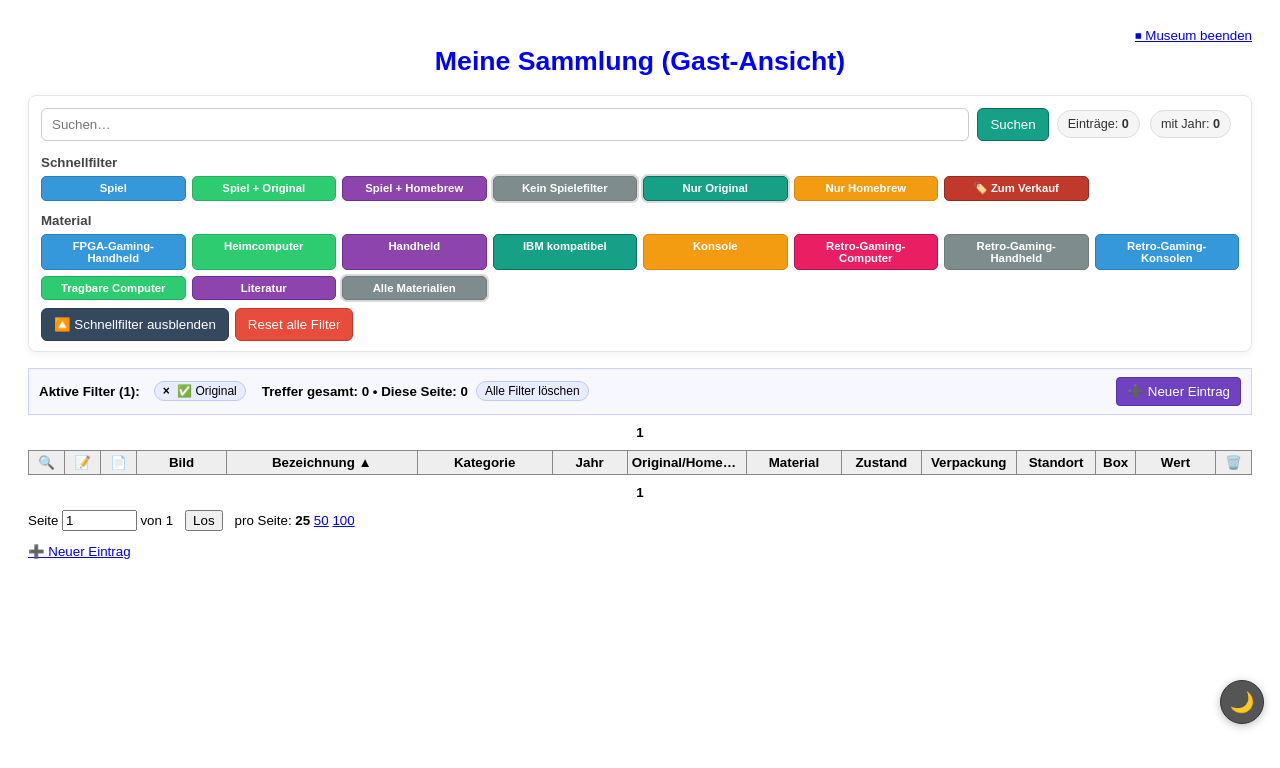
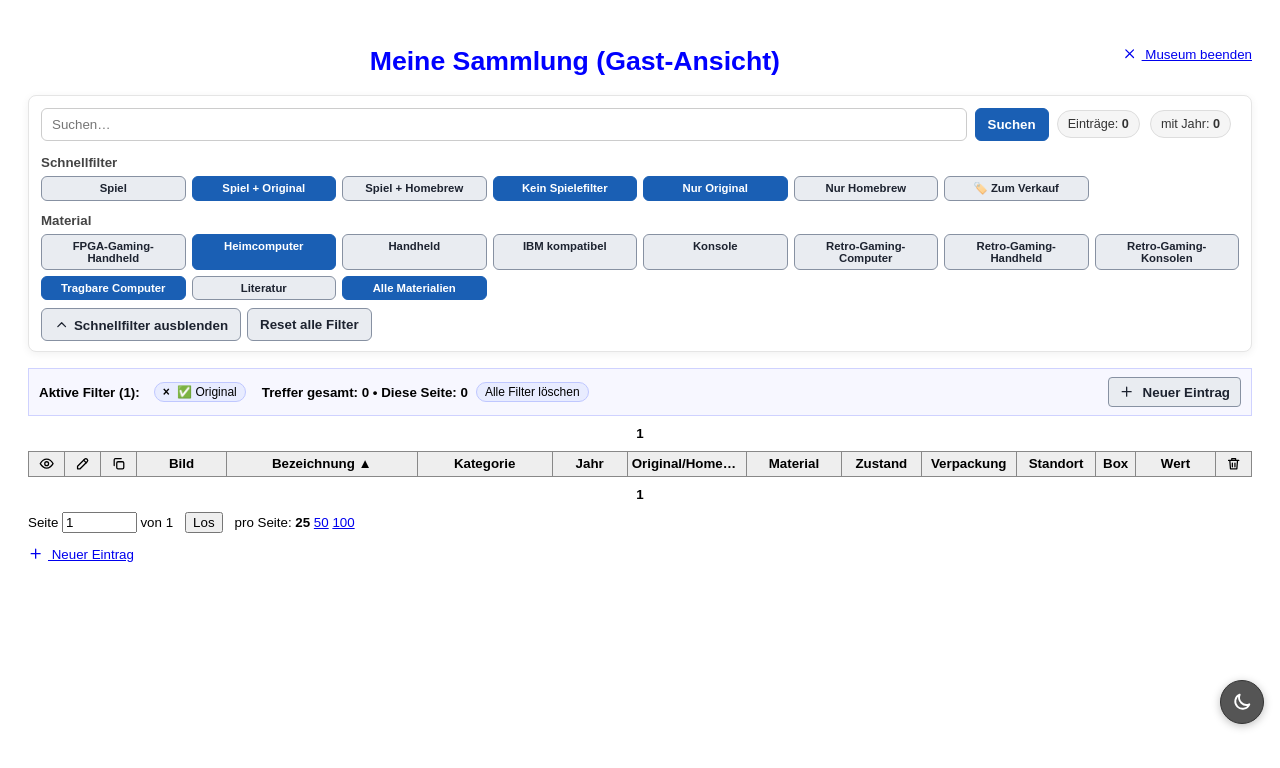
Before and after one commit to Jungsis-Corner/sammlungsdatenbank, a PHP site: page /sammlung/index.php?museum=1&oh=Original&page=1 in a window 1280 px wide. Shown: the top 768 px of the page. Run offline with PHP 8.4, Linux system fonts and the light colour scheme; the visitor is signed in with stand-in values (Sample User, id 1); tables that the repository leaves empty hold one stand-in row (values such as "Sample post"); lists and menus that the app fills with data are empty.

Commit message:
Phase 5a: Design-Fundament (base.css mit Tokens, einheitliche Knöpfe, Fokus, Touch), SVG-Icons statt Emoji, Seitengerüst (Skip-Link, main, Titel)
Co-Authored-By: Claude Sonnet 5.5 <noreply@anthropic.com>

```diff
--- /dev/null
+++ b/assets/base.css
@@ -0,0 +1,191 @@
+/* =========================================================
+   base.css – Design-Fundament (Phase 5a, U1–U4, U21)
+   Wird auf jeder Seite NACH app.css/admin.css und nach dem Inline-<style>
+   eingebunden und vereinheitlicht dort Knöpfe, Fokus und Touch-Flächen.
+   Hell/Dunkel über html[data-theme="dark"] (gesetzt von theme-toggle.js).
+   ========================================================= */
+
+/* ---------- U1: Design-Tokens ---------- */
+:root{
+  /* Farben (hell) */
+  --bg:#ffffff;
+  --surface:#ffffff;
+  --surface-2:#f5f6f8;
+  --text:#1d2330;
+  --muted:#5b6475;
+  --border:#8791a2;
+  --primary:#1a5fb4;
+  --primary-hover:#154c92;
+  --on-primary:#ffffff;
+  --danger:#b3261e;
+  --danger-hover:#8f1d17;
+  --on-danger:#ffffff;
+  --neutral:#e9ecf1;
+  --neutral-hover:#dde1e8;
+  --on-neutral:#1d2330;
+  --focus:#1a5fb4;
+
+  /* Abstände */
+  --s1:4px; --s2:8px; --s3:12px; --s4:16px; --s5:24px; --s6:32px;
+  /* Radien, Schatten */
+  --r-sm:6px; --r-md:10px;
+  --shadow-1:0 1px 3px rgba(0,0,0,.12);
+  --shadow-2:0 2px 8px rgba(0,0,0,.16);
+  /* Schrift */
+  --fs-sm:14px; --fs-base:16px; --fs-lg:20px; --fs-xl:28px;
+  /* Touch-Zielhöhe */
+  --tap:44px;
+}
+html[data-theme="dark"]{
+  --bg:#121418;
+  --surface:#1c1f26;
+  --surface-2:#242830;
+  --text:#e6e8ec;
+  --muted:#a3abba;
+  --border:#6b7482;
+  --primary:#2f6fdc;
+  --primary-hover:#4a84e8;
+  --on-primary:#ffffff;
+  --danger:#c93c34;
+  --danger-hover:#e0524a;
+  --on-danger:#ffffff;
+  --neutral:#2d333d;
+  --neutral-hover:#3a414d;
+  --on-neutral:#e6e8ec;
+  --focus:#7aa7ff;
+  --shadow-1:0 1px 3px rgba(0,0,0,.5);
+  --shadow-2:0 2px 8px rgba(0,0,0,.6);
+}
+/* Seitenhintergrund und Text aus den Tokens (ersetzt die festen #121212/#e8e8e8 in app.css/admin.css) */
+html[data-theme="dark"], html[data-theme="dark"] body{
+  background:var(--bg) !important;
+  color:var(--text) !important;
+}
+
+/* ---------- U2: Knöpfe – eine Hauptfarbe, neutrale Zweitknöpfe, Rot nur zum Löschen ---------- */
+/* Gemeinsame Form aller Knopfklassen (alte Klassen bleiben gültig, damit keine Seite umgebaut werden muss) */
+html body :is(.btn,.btn-back,.btn-edit,.btn-nav,.btn-wrap,.btn-search,.btn-new,.btn-reset,.btn-stat,.filter-toggle-btn,
+              .btn-blue,.btn-green,.btn-purple,.btn-teal,.btn-orange,.btn-pink,.btn-gray,.btn-red,.btn-indigo,
+              .back,.save,.nav,.new,.dup,.dupplus,.igdb,.view,.delete,.back-to-top,
+              .searchbox button){
+  background:var(--neutral);
+  color:var(--on-neutral);
+  border:1px solid var(--border);
+  border-radius:var(--r-sm);
+  text-decoration:none;
+  font-weight:600;
+  filter:none;
+}
+/* Hauptaktion */
+html body :is(.save,.btn-edit,.btn-search,.btn-green,.searchbox button,
+              .form-container input[type="submit"],.form-container button[type="submit"],
+              .admin-inline-form input[type="submit"],.admin-inline-form button[type="submit"],
+              .btn-filter.active){
+  background:var(--primary);
+  color:var(--on-primary);
+  border-color:var(--primary);
+}
+/* Löschen */
+html body :is(.delete,.btn-red,.btn-reset){
+  background:var(--danger);
+  color:var(--on-danger);
+  border-color:var(--danger);
+}
+/* „Zurücksetzen“ ist keine Löschaktion */
+html body .btn-reset{ background:var(--neutral); color:var(--on-neutral); border-color:var(--border); }
+html body .filter-summary .btn-new{ background:var(--neutral); color:var(--on-neutral); border-color:var(--border); }
+/* Filterknöpfe der Liste: neutral, aktiv = Hauptfarbe (statt acht Regenbogenfarben) */
+html body .btn-filter{
+  background:var(--neutral);
+  color:var(--on-neutral);
+  border:1px solid var(--border);
+  border-radius:var(--r-sm);
+}
+html body .btn-filter.active{
+  background:var(--primary);
+  color:var(--on-primary);
+  border-color:var(--primary);
+  outline:0;
+}
+/* Umschalter für Hell/Dunkel */
+html body .theme-toggle{
+  background:var(--neutral) !important;
+  color:var(--on-neutral) !important;
+  border-color:var(--border) !important;
+}
+
+/* Hover/Aktiv nur mit Maus, Deaktiviert immer gedämpft */
+@media (hover:hover){
+  html body :is(.btn,.btn-back,.btn-edit,.btn-nav,.btn-wrap,.btn-search,.btn-new,.btn-reset,.btn-stat,.filter-toggle-btn,
+                .btn-blue,.btn-gray,.btn-indigo,.btn-purple,.btn-teal,.btn-orange,.btn-pink,
+                .back,.nav,.new,.dup,.dupplus,.igdb,.view,.btn-filter,.back-to-top):hover{
+    background:var(--neutral-hover);
+    filter:none;
+  }
+  html body :is(.save,.btn-edit,.btn-search,.btn-green,.searchbox button,.btn-filter.active,
+                .form-container input[type="submit"],.admin-inline-form input[type="submit"],
+                .form-container button[type="submit"],.admin-inline-form button[type="submit"]):hover{
+    background:var(--primary-hover);
+    filter:none;
+  }
+  html body :is(.delete,.btn-red):hover{ background:var(--danger-hover); filter:none; }
+}
+
+/* ---------- Fokus: gut sichtbar für Tastatur (nicht für Mausklicks) ---------- */
+:focus-visible{
+  outline:3px solid var(--focus);
+  outline-offset:2px;
+}
+.btn:focus,.btn-filter:focus{ outline:0; }
+.btn:focus-visible,.btn-filter:focus-visible{ outline:3px solid var(--focus); outline-offset:2px; }
+
+/* ---------- U21: Touch ---------- */
+a, button, input, select, textarea, summary, label{ touch-action:manipulation; }
+html{ -webkit-tap-highlight-color:rgba(26,95,180,.15); }
+@media (pointer:coarse){
+  html body :is(.btn,.btn-back,.btn-edit,.btn-search,.btn-new,.btn-reset,.btn-stat,.filter-toggle-btn,.btn-filter,
+                .back,.save,.nav,.new,.dup,.dupplus,.igdb,.view,.delete,.searchbox button,
+                .pagination a,.date-clear-btn,.toolbar-form button){
+    min-height:var(--tap);
+    display:inline-flex;
+    align-items:center;
+    justify-content:center;
+    gap:var(--s2);
+  }
+  html body .btn-filter{ display:flex; }
+  /* Eingabefelder: mindestens 16 px (kein Zoom auf dem iPhone) und 44 px hoch */
+  input[type="text"],input[type="search"],input[type="number"],input[type="date"],input[type="password"],
+  input[type="email"],input[type="url"],select,textarea{
+    font-size:16px;
+  }
+  input[type="text"],input[type="search"],input[type="number"],input[type="date"],input[type="password"],select{
+    min-height:var(--tap);
+  }
+}
+
+/* ---------- U4: Icons (Inline-SVG-Sprite, siehe inc_icons.php) ---------- */
+.ico{
+  width:1.15em; height:1.15em;
+  flex:0 0 auto;
+  vertical-align:-0.2em;
+  fill:none; stroke:currentColor; stroke-width:2; stroke-linecap:round; stroke-linejoin:round;
+}
+.ico-sprite{ position:absolute; width:0; height:0; overflow:hidden; }
+.ico{ margin-right:.35em; }
+.ico.ico-solo{ margin-right:0; }
+
+/* ---------- U5: Sprunglink zum Inhalt ---------- */
+.skip-link{
+  position:absolute; left:var(--s2); top:-100px; z-index:10000;
+  background:var(--primary); color:var(--on-primary);
+  padding:var(--s2) var(--s4); border-radius:var(--r-sm); text-decoration:none; font-weight:600;
+}
+.skip-link:focus{ top:var(--s2); }
+.sr-only{
+  position:absolute; width:1px; height:1px; padding:0; margin:-1px;
+  overflow:hidden; clip:rect(0,0,0,0); white-space:nowrap; border:0;
+}
+
+/* Schwebender Hell/Dunkel-Knopf: Icon zentrieren */
+.theme-toggle-floating{ display:inline-flex; align-items:center; justify-content:center; }
+.theme-toggle-floating .ico{ width:22px; height:22px; margin:0; }
--- a/assets/theme-toggle.js
+++ b/assets/theme-toggle.js
@@ -8,11 +8,20 @@
     return m ? decodeURIComponent(m[1]) : null;
   }
 
+  // Icons (Inline-SVG, feste Strings; kein Icon-Font)
+  var SVG_MOON = '<svg class="ico ico-solo" aria-hidden="true" focusable="false" viewBox="0 0 24 24"><path d="M20 14.5A8 8 0 0 1 9.5 4 8 8 0 1 0 20 14.5z"/></svg>';
+  var SVG_SUN  = '<svg class="ico ico-solo" aria-hidden="true" focusable="false" viewBox="0 0 24 24"><circle cx="12" cy="12" r="4"/><path d="M12 2v2M12 20v2M2 12h2M20 12h2M4.9 4.9l1.4 1.4M17.7 17.7l1.4 1.4M4.9 19.1l1.4-1.4M17.7 6.3l1.4-1.4"/></svg>';
+  var SVG_X    = '<svg class="ico ico-solo" aria-hidden="true" focusable="false" viewBox="0 0 24 24"><path d="M6 6l12 12M18 6 6 18"/></svg>';
+  function paintToggle(btn, theme){
+    btn.innerHTML = theme === 'dark' ? SVG_SUN : SVG_MOON;
+    btn.setAttribute('aria-label', theme === 'dark' ? 'Zum hellen Design wechseln' : 'Zum dunklen Design wechseln');
+  }
+
   function setTheme(theme){
     document.documentElement.setAttribute('data-theme', theme);
     document.cookie = 'theme=' + theme + ';path=/;max-age=' + (60*60*24*365) + ';SameSite=Lax';
     var btn = document.getElementById('themeToggle');
-    if (btn) btn.textContent = theme === 'dark' ? '☀️' : '🌙';
+    if (btn) paintToggle(btn, theme);
   }
 
   // Sofort ausfuehren (Script blockiert das Parsen, laeuft also vor dem CSS-Link,
@@ -44,7 +53,7 @@
       document.documentElement.appendChild(btn);
     }
     var current = document.documentElement.getAttribute('data-theme') === 'dark' ? 'dark' : 'light';
-    btn.textContent = current === 'dark' ? '☀️' : '🌙';
+    paintToggle(btn, current);
     btn.addEventListener('click', function(){
       var now = document.documentElement.getAttribute('data-theme') === 'dark' ? 'dark' : 'light';
       setTheme(now === 'dark' ? 'light' : 'dark');
@@ -64,7 +73,8 @@
       clearBtn.type = 'button';
       clearBtn.className = 'date-clear-btn';
       clearBtn.title = 'Datum leeren';
-      clearBtn.textContent = '✖';
+      clearBtn.innerHTML = SVG_X;
+      clearBtn.setAttribute('aria-label', 'Datum leeren');
       clearBtn.addEventListener('click', function(){
         inp.value = '';
         inp.dispatchEvent(new Event('input',  { bubbles: true }));
--- a/inc_head_admin.php
+++ b/inc_head_admin.php
@@ -1,8 +1,9 @@
 <meta charset="utf-8">
 <title><?= htmlspecialchars($page_title ?? 'Admin') ?></title>
 <meta name="viewport" content="width=device-width, initial-scale=1">
-<script src="/sammlung/assets/theme-toggle.js?v=4"></script>
+<script src="/sammlung/assets/theme-toggle.js?v=5"></script>
 <link rel="stylesheet" href="/sammlung/assets/admin.css?v=12">
+<link rel="stylesheet" href="/sammlung/assets/base.css?v=1">
 <?php include __DIR__ . '/inc_pwa_head.php'; ?>
 <?php if (function_exists('is_museum_mode') && is_museum_mode()): ?>
   <div class="museum-banner">
--- /dev/null
+++ b/inc_icons.php
@@ -0,0 +1,60 @@
+<?php
+/**
+ * Icon-Satz als Inline-SVG (Phase 5, U4). Kein Icon-Font, keine externe Bibliothek.
+ *
+ *   <?= icon('edit') ?> Bearbeiten        Icon mit sichtbarem Text daneben (Icon ist für Screenreader versteckt)
+ *   <?= icon('trash', 'Löschen') ?>        Icon allein: der zweite Parameter wird als unsichtbarer Text ergänzt
+ *
+ * Das Sprite mit allen Symbolen wird beim ersten Aufruf einmal in die Seite geschrieben.
+ */
+
+const ICON_PATHS = [
+    'search'   => '<circle cx="11" cy="11" r="7"/><path d="m20 20-3.5-3.5"/>',
+    'filter'   => '<path d="M3 5h18l-7 8v6l-4-2v-4z"/>',
+    'plus'     => '<path d="M12 5v14M5 12h14"/>',
+    'edit'     => '<path d="M4 20h4L19 9a2.8 2.8 0 0 0-4-4L4 16z"/><path d="m13.5 6.5 4 4"/>',
+    'trash'    => '<path d="M4 7h16M10 11v6M14 11v6M6 7l1 13h10l1-13M9 7V4h6v3"/>',
+    'back'     => '<path d="M19 12H5M11 6l-6 6 6 6"/>',
+    'forward'  => '<path d="M5 12h14M13 6l6 6-6 6"/>',
+    'moon'     => '<path d="M20 14.5A8 8 0 0 1 9.5 4 8 8 0 1 0 20 14.5z"/>',
+    'sun'      => '<circle cx="12" cy="12" r="4"/><path d="M12 2v2M12 20v2M2 12h2M20 12h2M4.9 4.9l1.4 1.4M17.7 17.7l1.4 1.4M4.9 19.1l1.4-1.4M17.7 6.3l1.4-1.4"/>',
+    'export'   => '<path d="M12 3v12M7 10l5 5 5-5M5 21h14"/>',
+    'stats'    => '<path d="M4 20V10M10 20V4M16 20v-7M22 20H2"/>',
+    'menu'     => '<path d="M4 6h16M4 12h16M4 18h16"/>',
+    'eye'      => '<path d="M2 12s4-7 10-7 10 7 10 7-4 7-10 7S2 12 2 12z"/><circle cx="12" cy="12" r="3"/>',
+    'copy'     => '<rect x="9" y="9" width="11" height="11" rx="2"/><path d="M5 15V6a2 2 0 0 1 2-2h9"/>',
+    'save'     => '<path d="M5 3h11l4 4v14H5z"/><path d="M8 3v6h8M8 21v-7h8v7"/>',
+    'close'    => '<path d="M6 6l12 12M18 6 6 18"/>',
+    'check'    => '<path d="m5 13 4 4L19 7"/>',
+    'settings' => '<circle cx="12" cy="12" r="3"/><path d="M12 2v3M12 19v3M2 12h3M19 12h3M4.9 4.9l2.1 2.1M17 17l2.1 2.1M4.9 19.1 7 17M17 7l2.1-2.1"/>',
+    'logout'   => '<path d="M9 21H5V3h4M16 17l5-5-5-5M21 12H9"/>',
+    'camera'   => '<path d="M4 8h3l2-3h6l2 3h3v11H4z"/><circle cx="12" cy="13" r="3.5"/>',
+    'flash'    => '<path d="M13 2 4 14h7l-1 8 9-12h-7z"/>',
+    'up'       => '<path d="M12 19V5M6 11l6-6 6 6"/>',
+    'chevron-down' => '<path d="m6 9 6 6 6-6"/>',
+    'chevron-up'   => '<path d="m6 15 6-6 6 6"/>',
+    'tag'      => '<path d="M3 12V3h9l9 9-9 9z"/><circle cx="7.5" cy="7.5" r="1.5"/>',
+    'cart'     => '<circle cx="9" cy="20" r="1.5"/><circle cx="18" cy="20" r="1.5"/><path d="M2 3h3l3 12h11l2-8H6"/>',
+];
+
+/** Gibt das Sprite genau einmal aus (beim ersten icon()-Aufruf). */
+function icon_sprite(): string {
+    static $done = false;
+    if ($done) return '';
+    $done = true;
+    $out = '<svg class="ico-sprite" aria-hidden="true" focusable="false" xmlns="http://www.w3.org/2000/svg">';
+    foreach (ICON_PATHS as $name => $paths) {
+        $out .= '<symbol id="i-' . $name . '" viewBox="0 0 24 24">' . $paths . '</symbol>';
+    }
+    return $out . '</svg>';
+}
+
+/** Ein Icon. $label: nur setzen, wenn neben dem Icon kein Text steht (wird für Screenreader ergänzt). */
+function icon(string $name, string $label = ''): string {
+    if (!isset(ICON_PATHS[$name])) return '';
+    $svg = '<svg class="ico' . ($label !== '' ? ' ico-solo' : '') . '" aria-hidden="true" focusable="false"><use href="#i-' . $name . '"/></svg>';
+    if ($label !== '') {
+        $svg .= '<span class="sr-only">' . htmlspecialchars($label, ENT_QUOTES, 'UTF-8') . '</span>';
+    }
+    return icon_sprite() . $svg;
+}
--- a/index.php
+++ b/index.php
@@ -1,5 +1,6 @@
 <?php
 require_once __DIR__ . '/inc_errors.php';
+require_once __DIR__ . '/inc_icons.php';
 
 require __DIR__ . '/require_login.php';
 require_once __DIR__ . '/inc_security.php';
@@ -342,7 +343,7 @@ $filterPanelOpen = ($_COOKIE['filterPanelOpen'] ?? '1') !== '0';
 <head>
   <meta charset="UTF-8">
 <meta name="viewport" content="width=device-width, initial-scale=1, viewport-fit=cover">
-<script src="/sammlung/assets/theme-toggle.js?v=4"></script>
+<script src="/sammlung/assets/theme-toggle.js?v=5"></script>
 <script src="/sammlung/assets/typeahead.js?v=1" defer></script>
 
 <?php
@@ -703,8 +704,11 @@ cursor: pointer;
 }
 
   </style>
+<link rel="stylesheet" href="/sammlung/assets/base.css?v=1">
 </head>
 <body class="index-page <?= !empty($_SESSION['museum_mode']) ? 'museum' : '' ?>">
+<a class="skip-link" href="#inhalt">Zum Inhalt springen</a>
+<main id="inhalt">
 
 <div id="offlineBanner" style="display:none; padding:10px; text-align:center;">
   Offline – es wird ggf. die zuletzt gespeicherte Ansicht angezeigt.
@@ -714,19 +718,19 @@ cursor: pointer;
 
 <?php if (!empty($_SESSION['museum_mode'])): ?>
   <div class="logout">
-    <a href="/sammlung/museum/exit.php">⏹ Museum beenden</a>
+    <a href="/sammlung/museum/exit.php"><?= icon('close') ?> Museum beenden</a>
   </div>
 <?php else: ?>
   <div class="logout">
     <?php if ($is_guest): ?>
-      <a href="logout.php">🚪 Zur Anmeldung</a>
+      <a href="logout.php"><?= icon('logout') ?> Zur Anmeldung</a>
     <?php else: ?>
-      <a href="logout.php">🚪 Logout</a>
+      <a href="logout.php"><?= icon('logout') ?> Logout</a>
     <?php endif; ?>
   </div>
 
   <?php if (is_admin()): ?>
-    <a href="einstellungen.php" style="margin-left:20px;font-size:0.8em;text-decoration:none;">⚙️ Einstellungen</a>
+    <a href="einstellungen.php" style="margin-left:20px;font-size:0.8em;text-decoration:none;"><?= icon('settings') ?> Einstellungen</a>
   <?php endif; ?>
 <?php endif; ?>
 
@@ -774,13 +778,13 @@ cursor: pointer;
 
       <?php if (!$isMuseum && (!$is_guest || guest_export_allowed())): ?>
         <a class="btn-stat desktop-only" href="export.php?<?= htmlspecialchars(http_build_query($params)) ?>">
-          ⬇️ Excel (aktuelle Liste)
+          <?= icon('export') ?> Excel (aktuelle Liste)
         </a>
       <?php endif; ?>
     </div>
 
     <?php if (!$isMuseum): ?>
-      <a class="btn-stat" href="statistik.php">📊 Statistik</a>
+      <a class="btn-stat" href="statistik.php"><?= icon('stats') ?> Statistik</a>
     <?php endif; ?>
   </div>
 
@@ -912,7 +916,7 @@ cursor: pointer;
           <?php else: ?>
             <span class="date-filter-wrap">
               <input type="date" name="einkaufsdatum" title="Nach Einkaufsdatum suchen">
-              <button type="submit" title="Nach Datum suchen">🔍</button>
+              <button type="submit" title="Nach Datum suchen"><?= icon('search','Suchen') ?></button>
             </span>
           <?php endif; ?>
         <?php endif; ?>
@@ -926,7 +930,7 @@ cursor: pointer;
 
   <div class="toolbar-block" style="margin-bottom:0;grid-template-columns:auto auto;justify-content:start;">
     <button type="button" id="filterToggleBtn" class="filter-toggle-btn">
-      <?= $filterPanelOpen ? '🔼 Schnellfilter ausblenden' : '🔽 Schnellfilter anzeigen' ?>
+      <?= icon($filterPanelOpen ? 'chevron-up' : 'chevron-down') ?><span id="filterToggleLabel"><?= $filterPanelOpen ? 'Schnellfilter ausblenden' : 'Schnellfilter anzeigen' ?></span>
     </button>
 
     <a class="btn-reset" href="<?= url_remove_only(['filter','kat','inkl','oh','material','q','hersteller','publisher','verkaeufer','standort','box','verkauf','einkaufsdatum']) ?><?= $isMuseum ? (strpos($_SERVER['REQUEST_URI'],'?')===false ? '?museum=1' : '') : '' ?>" style="text-align:center;">
@@ -966,7 +970,7 @@ $activeCount  = count($activeBadges);
 
   <?php if (!$is_guest): ?>
     <div class="actions">
-      <a class="btn-new" href="edit.php?<?= htmlspecialchars(http_build_query($params)) ?>">➕ Neuer Eintrag</a>
+      <a class="btn-new" href="edit.php?<?= htmlspecialchars(http_build_query($params)) ?>"><?= icon('plus') ?> Neuer Eintrag</a>
     </div>
   <?php endif; ?>
 </div>
@@ -1009,10 +1013,10 @@ $activeCount  = count($activeBadges);
 </colgroup>
 
     <tr>
-      <th>🔍</th>
+      <th><?= icon('eye','Ansehen') ?></th>
       <?php if (!$is_guest): ?>
-        <th>📝</th>
-        <th>📄</th>
+        <th><?= icon('edit','Bearbeiten') ?></th>
+        <th><?= icon('copy','Duplizieren') ?></th>
       <?php endif; ?>
       <th>Bild</th>
       <?php
@@ -1042,7 +1046,7 @@ $activeCount  = count($activeBadges);
     echo '<th'.$thClass.'>'.sort_link($key, $label, $sort, $dir, $params).'</th>';
   }
   if (!$is_guest) {
-    echo '<th>🗑️</th>';
+    echo '<th>' . icon('trash', 'Löschen') . '</th>';
   }
 ?>
 
@@ -1063,11 +1067,11 @@ if (!empty($_SESSION['museum_mode'])) {
 ?>
 
 <td>
-  <a href="view.php?<?= http_build_query($paramsView) ?>">🔍</a>
+  <a href="view.php?<?= http_build_query($paramsView) ?>" title="Ansehen"><?= icon('eye','Ansehen') ?></a>
 </td>
         <?php if (!$is_guest): ?>
-          <td><a href="edit.php?<?= http_build_query($rowP) ?>">📝</a></td>
-          <td><a href="#" class="row-action" data-action="duplicate.php" data-id="<?= (int)$row['ID'] ?>" title="Datensatz duplizieren">📄</a></td>
+          <td><a href="edit.php?<?= http_build_query($rowP) ?>" title="Bearbeiten"><?= icon('edit','Bearbeiten') ?></a></td>
+          <td><a href="#" class="row-action" data-action="duplicate.php" data-id="<?= (int)$row['ID'] ?>" title="Datensatz duplizieren"><?= icon('copy','Duplizieren') ?></a></td>
         <?php endif; ?>
         <td class="click-open">
   <a class="img-link" href="view.php?<?= http_build_query($rowP) ?>" title="Öffnen">
@@ -1096,7 +1100,7 @@ if (!empty($_SESSION['museum_mode'])) {
 
 <?php if (!$is_guest): ?>
   <td><?= htmlspecialchars(fmt_dec($row['Wert'] ?? null)) ?></td>
-  <td><a href="#" class="row-action" data-action="delete.php" data-confirm="Wirklich löschen?" data-id="<?= (int)$row['ID'] ?>">🗑️</a></td>
+  <td><a href="#" class="row-action" data-action="delete.php" data-confirm="Wirklich löschen?" data-id="<?= (int)$row['ID'] ?>" title="Löschen"><?= icon('trash','Löschen') ?></a></td>
 <?php endif; ?>
 
       </tr>
@@ -1107,10 +1111,10 @@ if (!empty($_SESSION['museum_mode'])) {
   <?php render_pagination($page, $pages, $params, true); ?>
 
   <?php if (!$is_guest): ?>
-    <p><a href="edit.php?<?= htmlspecialchars(http_build_query($params)) ?>">➕ Neuer Eintrag</a></p>
+    <p><a href="edit.php?<?= htmlspecialchars(http_build_query($params)) ?>"><?= icon('plus') ?> Neuer Eintrag</a></p>
   <?php endif; ?>
 
-<a href="#top-marker" class="back-to-top" aria-label="Nach oben">↑ Nach oben</a>
+<a href="#top-marker" class="back-to-top" aria-label="Nach oben"><?= icon('up') ?> Nach oben</a>
 
 <script>
 (function(){
@@ -1122,7 +1126,9 @@ if (!empty($_SESSION['museum_mode'])) {
     var isOpen = panel.style.display !== 'none';
     var next   = !isOpen;
     panel.style.display = next ? '' : 'none';
-    btn.textContent = next ? '🔼 Schnellfilter ausblenden' : '🔽 Schnellfilter anzeigen';
+    var lbl = document.getElementById('filterToggleLabel'), use = btn.querySelector('use');
+    if (lbl) lbl.textContent = next ? 'Schnellfilter ausblenden' : 'Schnellfilter anzeigen';
+    if (use) use.setAttribute('href', next ? '#i-chevron-up' : '#i-chevron-down');
     document.cookie = 'filterPanelOpen=' + (next ? '1' : '0') + ';path=/;max-age=' + (60*60*24*365) + ';SameSite=Lax';
   });
 })();
@@ -1196,5 +1202,6 @@ if (!empty($_SESSION['museum_mode'])) {
 })();
 </script>
 <?php include __DIR__ . '/inc_pwa_footer.php'; ?>
+</main>
 </body>
 </html>
--- a/sw.js
+++ b/sw.js
@@ -1,4 +1,4 @@
-const CACHE_NAME = "sammlung-pwa-v7";
+const CACHE_NAME = "sammlung-pwa-v8";
 // Miniaturen (thumb.php) und lokale Bilder (medien/): eigener Cache mit Obergrenze, bleibt bei Updates bestehen
 const IMG_CACHE = "sammlung-img-v1";
 const IMG_CACHE_MAX = 200;
```
Also changed, not shown: 404.php (+6 -3 lines), CLAUDE.md (+4 -0 lines), bildpruefung.php (+6 -4 lines), edit.php (+28 -21 lines), einkauf.php (+11 -6 lines), einkauf_edit.php (+8 -3 lines), einstellungen.php (+8 -3 lines), inc_manage_lookup.php (+9 -7 lines), login.php (+6 -2 lines), manage_kategorie.php (+9 -7 lines), statistik.php (+8 -3 lines), view.php (+15 -10 lines).
